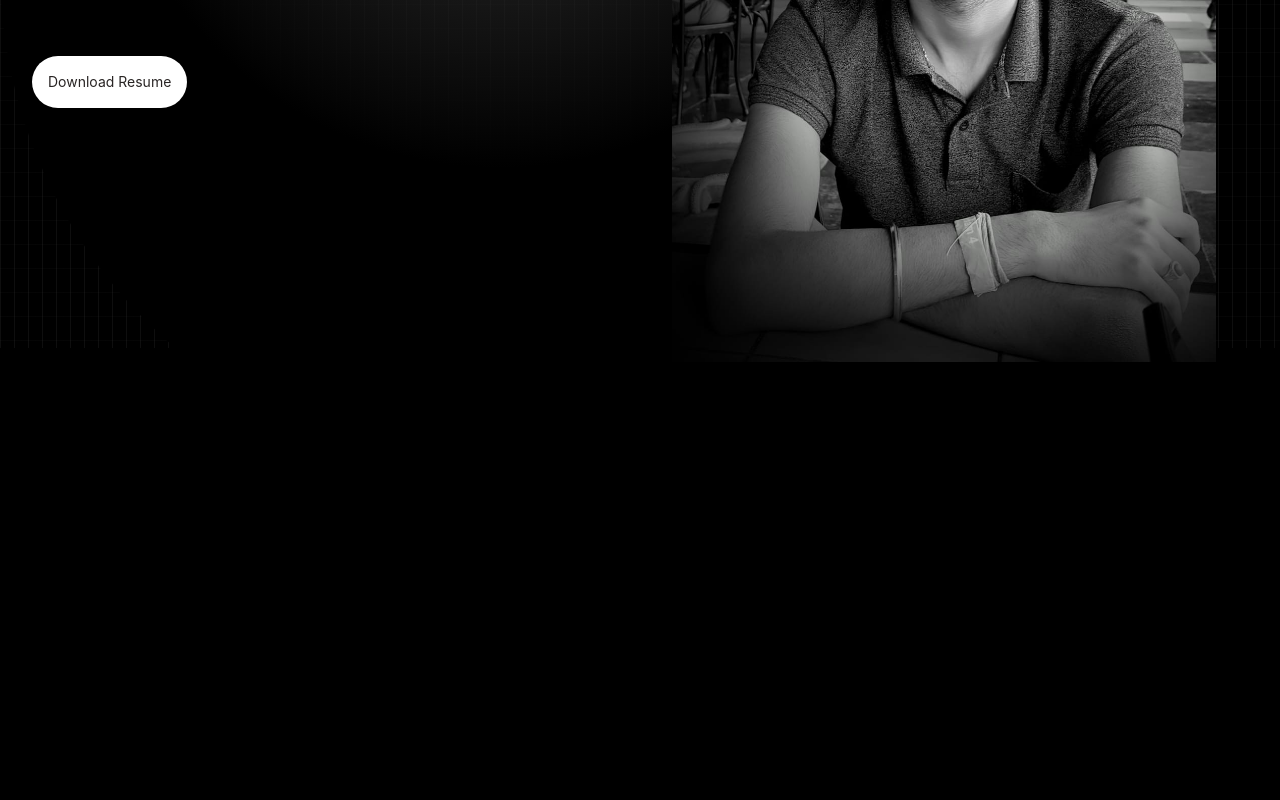
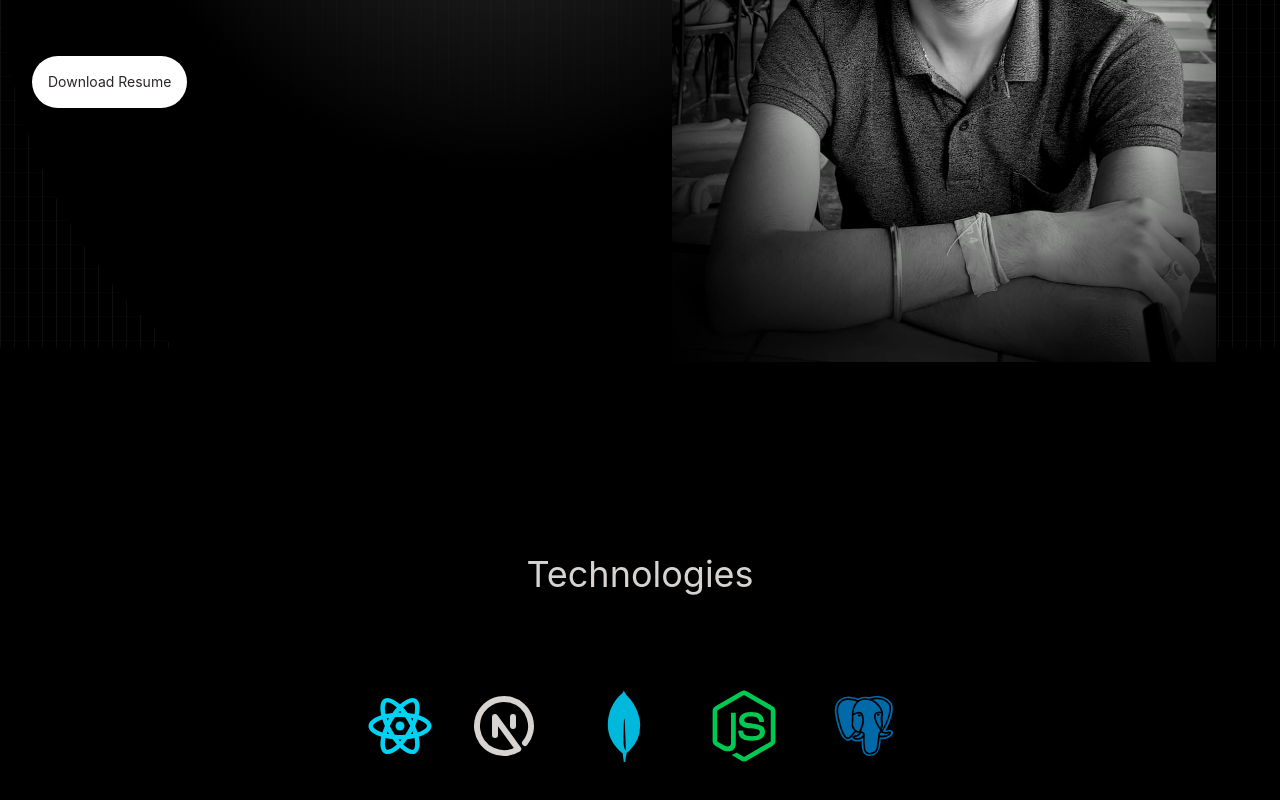
Before and after one commit to Rishi2564/Portfolio-2.O, a React (Vite) app: page / in a window 1280 px wide. Shown: the part 452-1252 px from the top of the page. Before the commit the page ends 1006 px from the top, so only its background shows below. Built offline with nearby package versions, Linux system fonts and the light colour scheme.

Commit message:
Added Technologies section

```diff
--- a/src/App.jsx
+++ b/src/App.jsx
@@ -1,5 +1,6 @@
 import Hero from "./components/Hero";
 import Navbar from "./components/Navbar"
+import Technologies from "./components/Technologies";
 
 const App=()=>{
   return(
@@ -12,6 +13,7 @@
         <div className="container mx-auto px-8">
           <Navbar />
           <Hero />
+          <Technologies />
         </div>
          </div>
   )
--- /dev/null
+++ b/src/components/Technologies.jsx
@@ -0,0 +1,33 @@
+import { BiLogoPostgresql } from "react-icons/bi"
+import { FaNodeJs } from "react-icons/fa6"
+import { RiReactjsLine } from "react-icons/ri"
+import { SiMongodb } from "react-icons/si"
+import { TbBrandNextjs } from "react-icons/tb"
+
+
+const Technologies = () => {
+  return (
+    <div className="pb-24">
+        <h2 className="my-20 text-center text-4xl">Technologies</h2>
+        <div className="flex flex-wrap items-center justify-center gap-4">
+            <div>
+                <RiReactjsLine className="text-7xl text-cyan-400" />
+            </div>
+            <div className="p-4">
+                <TbBrandNextjs className="text-7xl" />
+            </div>
+            <div className="p-4">
+                <SiMongodb className="text-7xl text-cyan-500" />
+            </div>
+            <div className="p-4">
+                <FaNodeJs className="text-7xl text-green-500" />
+            </div>
+            <div className="p-4">
+                <BiLogoPostgresql className="text-7xl text-sky-700" />
+            </div>
+        </div>
+    </div>
+  )
+}
+
+export default Technologies
```
